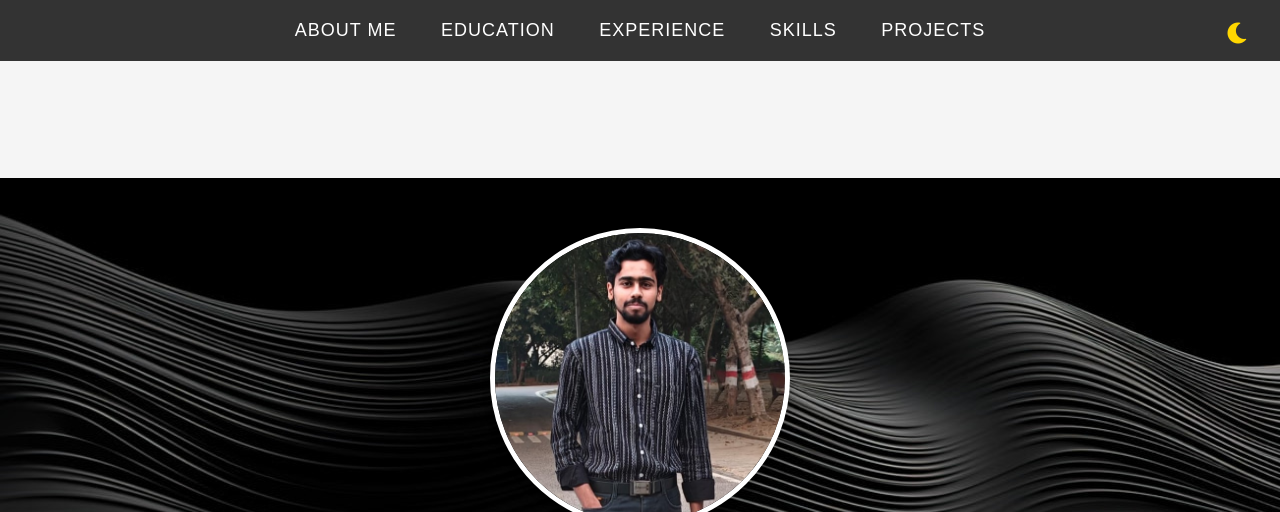
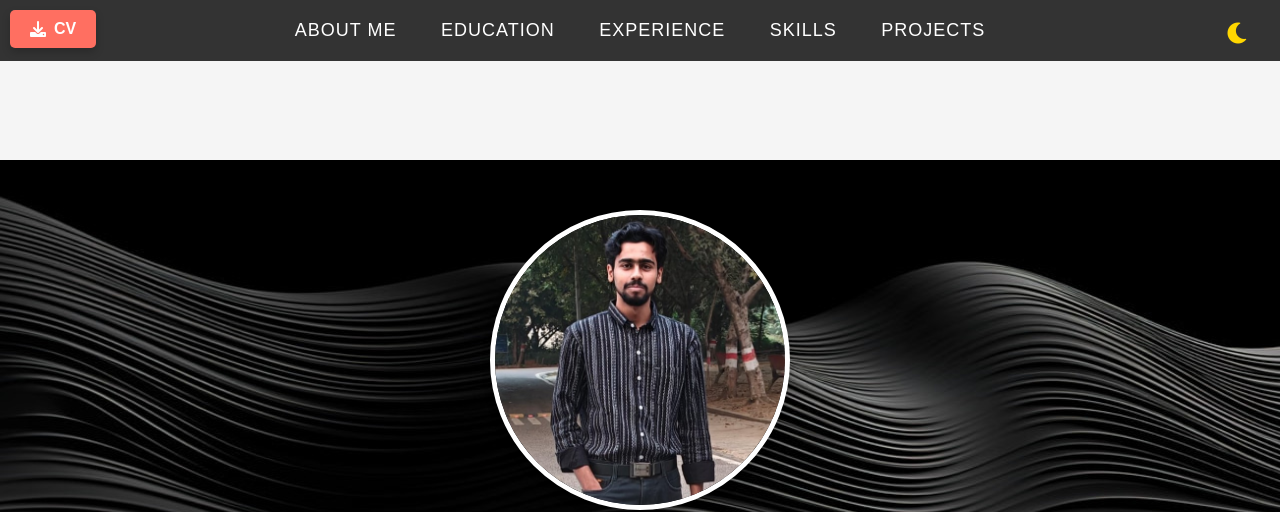
Before and after one commit to 786Azeem8869/CV, a plain HTML site: page index.html in a window 1280 px wide. Shown: the top 512 px of the page. Drawn offline with Linux system fonts and the light colour scheme.

Commit message:
Update CV.css

```diff
--- a/CV.css
+++ b/CV.css
@@ -26,6 +26,8 @@ body.dark-mode {
     margin: 0 auto;
     padding: 20px;
 }
+
+
 
 .nav-bar {
     position: fixed;
@@ -119,6 +121,9 @@ body:not(.dark-mode) .dark-mode-toggle i.moon {
     display: inline-block;
     color: #ff6f61;
 }
+
+
+
 
 .home {
     height: 100vh;
@@ -247,6 +252,33 @@ ul li {
     position: relative;
     margin-bottom: 20px;
 }
+.download-cv {
+    position: fixed;
+    top: 10px;
+    left: 10px;
+    z-index: 1000;
+    background-color: #ff6f61;
+    padding: 10px 20px;
+    border-radius: 5px;
+    box-shadow: 0 4px 8px rgba(0, 0, 0, 0.2);
+    transition: background-color 0.3s, transform 0.2s;
+    display: block; /* Ensure the button is displayed */
+}
+
+.download-cv a {
+    text-decoration: none;
+    color: #fff;
+    font-weight: bold;
+    font-size: 16px;
+    display: flex;
+    align-items: center;
+    gap: 8px;
+}
+
+.download-cv:hover {
+    background-color: #e55b50;
+    transform: translateY(-3px);
+}
 
 
 progress {
```
